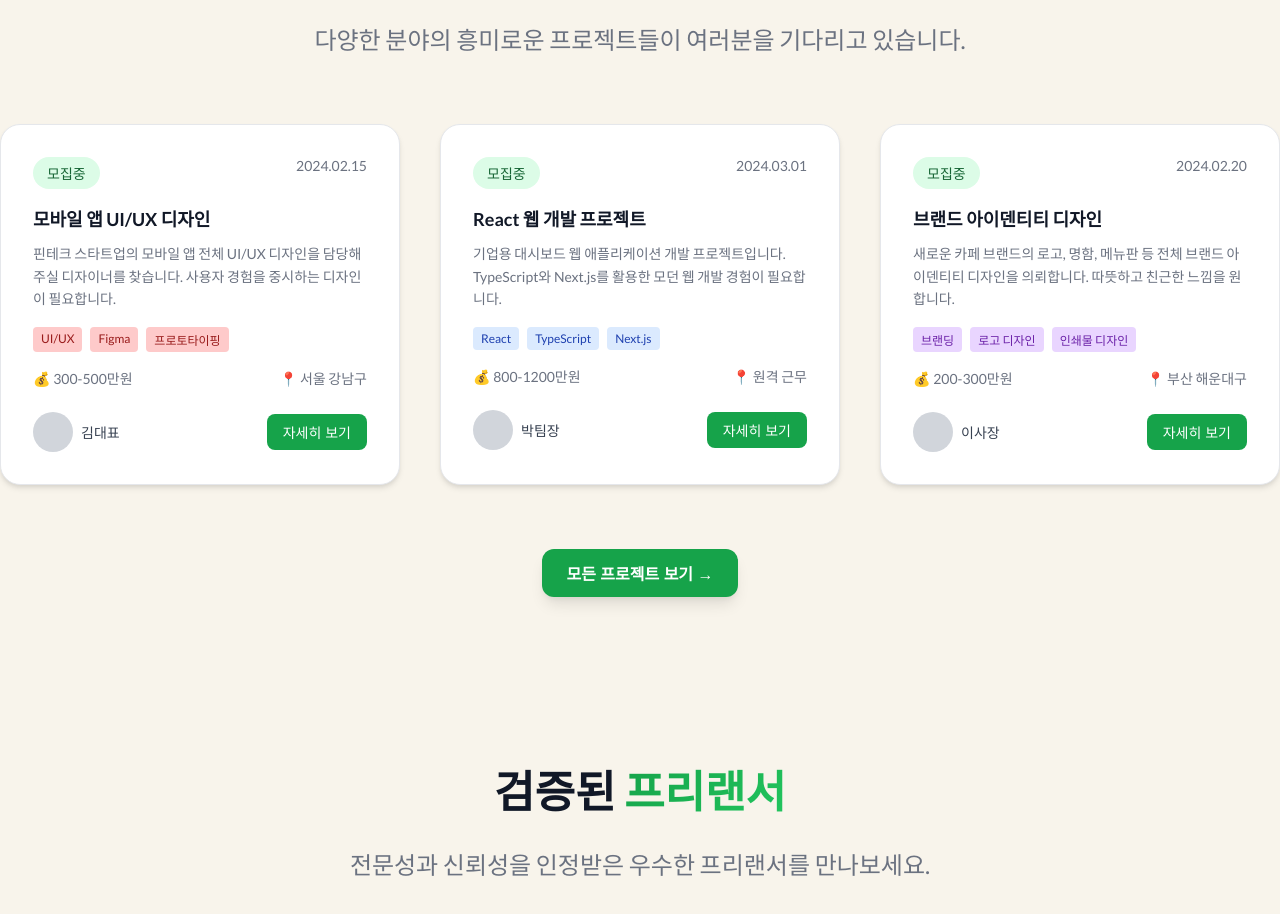
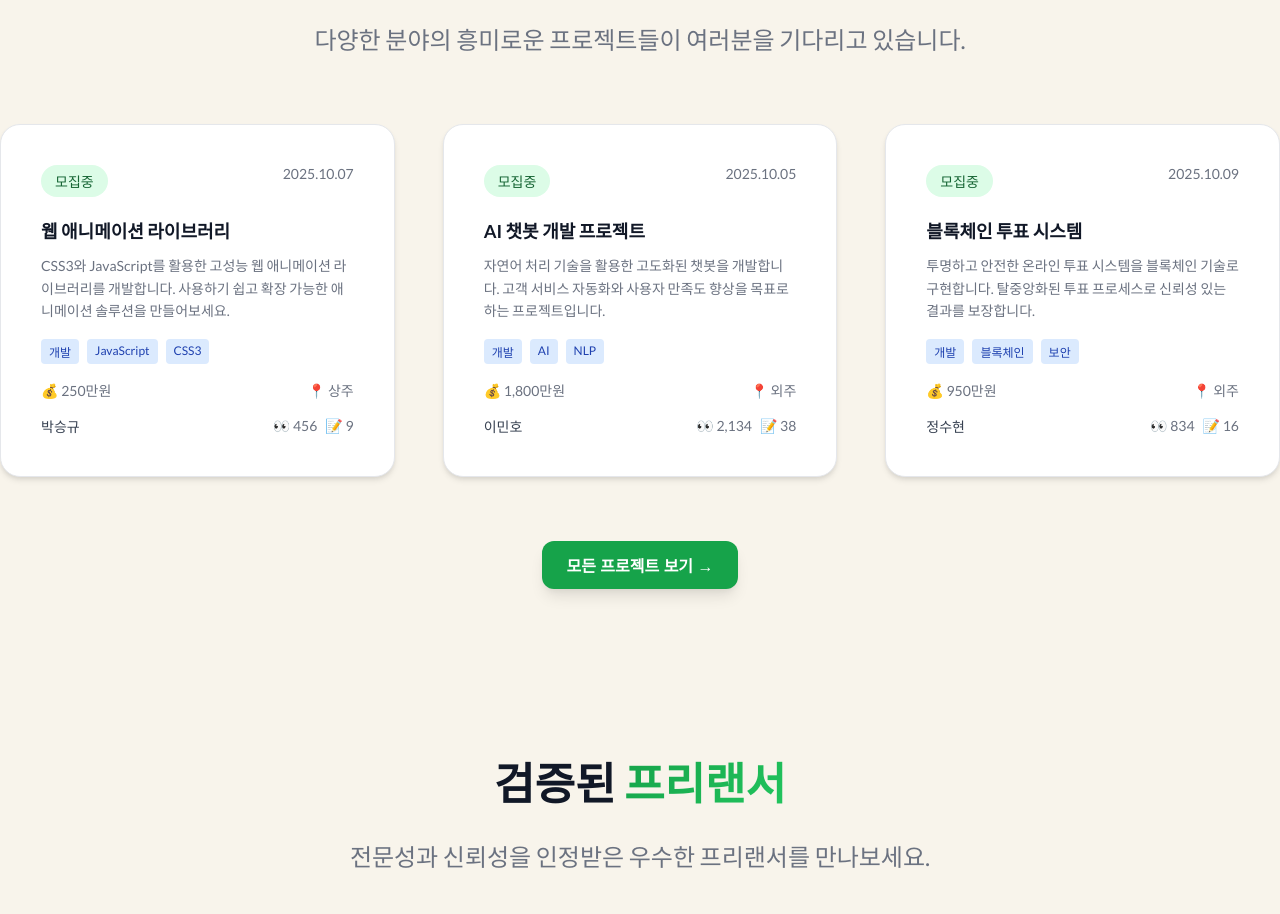
Before and after one commit to prgrms-aibe-devcourse/AIBE3-Project2-Team05, a Next.js app in the folder frontend/: page / in a window 1280 px wide. Shown: the part 1220-2134 px from the top of the page. Built offline with nearby package versions, Linux system fonts and the light colour scheme; no server answers.

Commit message:
✨ Modify Project Cards - Main Page

```diff
--- a/frontend/src/app/page.tsx
+++ b/frontend/src/app/page.tsx
@@ -1,12 +1,28 @@
 "use client";
 
+import { useUser } from '@/app/context/UserContext';
 import { useEffect, useState } from "react";
 
 export default function HomePage() {
+  const { username, isLoaded } = useUser();
+
   // 회전하는 텍스트를 위한 상태
   const [currentTextIndex, setCurrentTextIndex] = useState(0);
   const [isAnimating, setIsAnimating] = useState(false);
   const rotatingTexts = ["프리랜서", "프로젝트", "AI 매칭"];
+
+  // 프로젝트 카드 클릭 핸들러
+  const handleProjectClick = (projectId: number) => {
+    if (!isLoaded) return; // 로딩 중이면 대기
+
+    if (!username) {
+      alert('프로젝트 상세 정보를 보려면 로그인이 필요합니다.');
+      window.location.href = '/members/login';
+      return;
+    }
+
+    window.location.href = `/projects/${projectId}`;
+  };
 
   // 텍스트 자동 회전 효과
   useEffect(() => {
@@ -179,17 +195,22 @@ export default function HomePage() {
               }}>
                 다양한 분야의 흥미로운 프로젝트들이 여러분을 기다리고 있습니다.
               </p>
-            </div>            <div className="grid grid-cols-1 md:grid-cols-3 gap-10" style={{ display: 'grid', gridTemplateColumns: 'repeat(auto-fit, minmax(340px, 1fr))', gap: '40px' }}>
-              <div className="bg-white rounded-2xl shadow-sm border border-gray-200 overflow-hidden hover:shadow-2xl hover:transform hover:scale-105 transition-all duration-500 ease-out cursor-pointer" style={{
+            </div>            <div className="grid grid-cols-1 md:grid-cols-3 gap-12" style={{ display: 'grid', gridTemplateColumns: 'repeat(auto-fit, minmax(380px, 1fr))', gap: '48px' }}>
+              {/* 프로젝트 1: 웹 애니메이션 라이브러리 */}
+              <div
+                className="bg-white rounded-2xl shadow-sm border border-gray-200 overflow-hidden hover:shadow-2xl hover:transform hover:scale-105 transition-all duration-500 ease-out cursor-pointer"
+                style={{
                   backgroundColor: 'white',
                   borderRadius: '20px',
                   boxShadow: '0 4px 6px -1px rgba(0, 0, 0, 0.1), 0 2px 4px -1px rgba(0, 0, 0, 0.06)',
                   border: '1px solid #e5e7eb',
                   overflow: 'hidden',
                   transition: 'all 0.5s cubic-bezier(0.4, 0, 0.2, 1)'
-              }}>
-                <div className="p-8" style={{ padding: '32px' }}>
-                  <div className="flex justify-between items-start mb-4" style={{ marginBottom: '16px' }}>
+                }}
+                onClick={() => handleProjectClick(23)}
+              >
+                <div className="p-10" style={{ padding: '40px' }}>
+                  <div className="flex justify-between items-start mb-6" style={{ marginBottom: '20px' }}>
                     <span className="px-3 py-1 bg-green-100 text-green-800 rounded-full text-sm" style={{
                       padding: '6px 14px',
                       backgroundColor: '#dcfce7',
@@ -200,77 +221,73 @@ export default function HomePage() {
                       모집중
                     </span>
                     <div className="text-sm text-gray-500" style={{ fontSize: '14px', color: '#6b7280' }}>
-                      2024.02.15
+                      2025.10.07
                     </div>
                   </div>
                   <h3 className="font-bold text-lg mb-3" style={{ fontWeight: '700', fontSize: '18px', marginBottom: '12px', color: '#111827' }}>
-                    모바일 앱 UI/UX 디자인
+                    웹 애니메이션 라이브러리
                   </h3>
                   <p className="text-gray-600 text-sm mb-4" style={{ color: '#6b7280', fontSize: '14px', marginBottom: '16px', lineHeight: '1.6' }}>
-                    핀테크 스타트업의 모바일 앱 전체 UI/UX 디자인을 담당해주실 디자이너를 찾습니다. 사용자 경험을 중시하는 디자인이 필요합니다.
+                    CSS3와 JavaScript를 활용한 고성능 웹 애니메이션 라이브러리를 개발합니다. 사용하기 쉽고 확장 가능한 애니메이션 솔루션을 만들어보세요.
                   </p>
                   <div className="flex flex-wrap gap-2 mb-4" style={{ display: 'flex', flexWrap: 'wrap', gap: '8px', marginBottom: '16px' }}>
-                    <span className="px-2 py-1 bg-red-100 text-red-800 rounded text-xs" style={{
+                    <span className="px-2 py-1 bg-blue-100 text-blue-800 rounded text-xs" style={{
                       padding: '4px 8px',
-                      backgroundColor: '#fecaca',
-                      color: '#991b1b',
+                      backgroundColor: '#dbeafe',
+                      color: '#1e40af',
                       borderRadius: '4px',
                       fontSize: '12px'
-                    }}>UI/UX</span>
-                    <span className="px-2 py-1 bg-red-100 text-red-800 rounded text-xs" style={{
+                    }}>개발</span>
+                    <span className="px-2 py-1 bg-blue-100 text-blue-800 rounded text-xs" style={{
                       padding: '4px 8px',
-                      backgroundColor: '#fecaca',
-                      color: '#991b1b',
+                      backgroundColor: '#dbeafe',
+                      color: '#1e40af',
                       borderRadius: '4px',
                       fontSize: '12px'
-                    }}>Figma</span>
-                    <span className="px-2 py-1 bg-red-100 text-red-800 rounded text-xs" style={{
+                    }}>JavaScript</span>
+                    <span className="px-2 py-1 bg-blue-100 text-blue-800 rounded text-xs" style={{
                       padding: '4px 8px',
-                      backgroundColor: '#fecaca',
-                      color: '#991b1b',
+                      backgroundColor: '#dbeafe',
+                      color: '#1e40af',
                       borderRadius: '4px',
                       fontSize: '12px'
-                    }}>프로토타이핑</span>
+                    }}>CSS3</span>
                   </div>
-                  <div className="flex justify-between items-center text-sm text-gray-500" style={{ fontSize: '14px', color: '#6b7280' }}>
+                  <div className="flex justify-between items-center text-sm text-gray-500 mb-4" style={{ fontSize: '14px', color: '#6b7280', marginBottom: '16px' }}>
                     <div className="flex items-center gap-1" style={{ display: 'flex', alignItems: 'center', gap: '4px' }}>
-                      <span>💰 300-500만원</span>
+                      <span>💰 250만원</span>
                     </div>
                     <div className="flex items-center gap-2" style={{ display: 'flex', alignItems: 'center', gap: '8px' }}>
-                      <span>📍 서울 강남구</span>
+                      <span>📍 상주</span>
                     </div>
                   </div>
-                  <div className="mt-6 flex items-center justify-between" style={{ marginTop: '24px' }}>
+                  <div className="flex justify-between items-center text-sm" style={{ fontSize: '14px' }}>
                     <div className="flex items-center gap-2" style={{ display: 'flex', alignItems: 'center', gap: '8px' }}>
-                      <div className="w-10 h-10 bg-gray-300 rounded-full" style={{ width: '40px', height: '40px', backgroundColor: '#d1d5db', borderRadius: '50%' }}></div>
-                      <span className="text-sm text-gray-700" style={{ fontSize: '14px', color: '#374151' }}>김대표</span>
+                      <span className="text-gray-700" style={{ color: '#374151' }}>박승규</span>
                     </div>
-                    <button className="px-4 py-2 bg-green-600 text-white rounded-lg text-sm hover:bg-green-700 transition-colors" style={{
-                      padding: '8px 16px',
-                      backgroundColor: '#16a34a',
-                      color: 'white',
-                      borderRadius: '8px',
-                      fontSize: '14px',
-                      border: 'none',
-                      cursor: 'pointer',
-                      transition: 'background-color 0.2s'
-                    }}>
-                      자세히 보기
-                    </button>
+                    <div className="flex items-center gap-2 text-gray-500" style={{ display: 'flex', alignItems: 'center', gap: '8px', color: '#6b7280' }}>
+                      <span>👀 456</span>
+                      <span>📝 9</span>
+                    </div>
                   </div>
                 </div>
               </div>
 
-              <div className="bg-white rounded-2xl shadow-sm border border-gray-200 overflow-hidden hover:shadow-2xl hover:transform hover:scale-105 transition-all duration-500 ease-out cursor-pointer" style={{
+              {/* 프로젝트 2: AI 챗봇 개발 프로젝트 */}
+              <div
+                className="bg-white rounded-2xl shadow-sm border border-gray-200 overflow-hidden hover:shadow-2xl hover:transform hover:scale-105 transition-all duration-500 ease-out cursor-pointer"
+                style={{
                   backgroundColor: 'white',
                   borderRadius: '20px',
                   boxShadow: '0 4px 6px -1px rgba(0, 0, 0, 0.1), 0 2px 4px -1px rgba(0, 0, 0, 0.06)',
                   border: '1px solid #e5e7eb',
                   overflow: 'hidden',
                   transition: 'all 0.5s cubic-bezier(0.4, 0, 0.2, 1)'
-              }}>
-                <div className="p-8" style={{ padding: '32px' }}>
-                  <div className="flex justify-between items-start mb-4" style={{ marginBottom: '16px' }}>
+                }}
+                onClick={() => handleProjectClick(24)}
+              >
+                <div className="p-10" style={{ padding: '40px' }}>
+                  <div className="flex justify-between items-start mb-6" style={{ marginBottom: '20px' }}>
                     <span className="px-3 py-1 bg-green-100 text-green-800 rounded-full text-sm" style={{
                       padding: '6px 14px',
                       backgroundColor: '#dcfce7',
@@ -281,14 +298,14 @@ export default function HomePage() {
                       모집중
                     </span>
                     <div className="text-sm text-gray-500" style={{ fontSize: '14px', color: '#6b7280' }}>
-                      2024.03.01
+                      2025.10.05
                     </div>
                   </div>
                   <h3 className="font-bold text-lg mb-3" style={{ fontWeight: '700', fontSize: '18px', marginBottom: '12px', color: '#111827' }}>
-                    React 웹 개발 프로젝트
+                    AI 챗봇 개발 프로젝트
                   </h3>
                   <p className="text-gray-600 text-sm mb-4" style={{ color: '#6b7280', fontSize: '14px', marginBottom: '16px', lineHeight: '1.6' }}>
-                    기업용 대시보드 웹 애플리케이션 개발 프로젝트입니다. TypeScript와 Next.js를 활용한 모던 웹 개발 경험이 필요합니다.
+                    자연어 처리 기술을 활용한 고도화된 챗봇을 개발합니다. 고객 서비스 자동화와 사용자 만족도 향상을 목표로 하는 프로젝트입니다.
                   </p>
                   <div className="flex flex-wrap gap-2 mb-4" style={{ display: 'flex', flexWrap: 'wrap', gap: '8px', marginBottom: '16px' }}>
                     <span className="px-2 py-1 bg-blue-100 text-blue-800 rounded text-xs" style={{
@@ -297,59 +314,57 @@ export default function HomePage() {
                       color: '#1e40af',
                       borderRadius: '4px',
                       fontSize: '12px'
-                    }}>React</span>
+                    }}>개발</span>
                     <span className="px-2 py-1 bg-blue-100 text-blue-800 rounded text-xs" style={{
                       padding: '4px 8px',
                       backgroundColor: '#dbeafe',
                       color: '#1e40af',
                       borderRadius: '4px',
                       fontSize: '12px'
-                    }}>TypeScript</span>
+                    }}>AI</span>
                     <span className="px-2 py-1 bg-blue-100 text-blue-800 rounded text-xs" style={{
                       padding: '4px 8px',
                       backgroundColor: '#dbeafe',
                       color: '#1e40af',
                       borderRadius: '4px',
                       fontSize: '12px'
-                    }}>Next.js</span>
+                    }}>NLP</span>
                   </div>
-                  <div className="flex justify-between items-center text-sm text-gray-500" style={{ fontSize: '14px', color: '#6b7280' }}>
+                  <div className="flex justify-between items-center text-sm text-gray-500 mb-4" style={{ fontSize: '14px', color: '#6b7280', marginBottom: '16px' }}>
                     <div className="flex items-center gap-1" style={{ display: 'flex', alignItems: 'center', gap: '4px' }}>
-                      <span>💰 800-1200만원</span>
+                      <span>💰 1,800만원</span>
                     </div>
                     <div className="flex items-center gap-2" style={{ display: 'flex', alignItems: 'center', gap: '8px' }}>
-                      <span>📍 원격 근무</span>
+                      <span>📍 외주</span>
                     </div>
                   </div>
-                  <div className="mt-6 flex items-center justify-between" style={{ marginTop: '24px' }}>
+                  <div className="flex justify-between items-center text-sm" style={{ fontSize: '14px' }}>
                     <div className="flex items-center gap-2" style={{ display: 'flex', alignItems: 'center', gap: '8px' }}>
-                      <div className="w-10 h-10 bg-gray-300 rounded-full" style={{ width: '40px', height: '40px', backgroundColor: '#d1d5db', borderRadius: '50%' }}></div>
-                      <span className="text-sm text-gray-700" style={{ fontSize: '14px', color: '#374151' }}>박팀장</span>
-                    </div>                    <button className="px-4 py-2 bg-green-600 text-white rounded-lg text-sm hover:bg-green-700 transition-colors" style={{
-                      padding: '8px 16px',
-                      backgroundColor: '#16a34a',
-                      color: 'white',
-                      borderRadius: '8px',
-                      fontSize: '14px',
-                      border: 'none',
-                      cursor: 'pointer',
-                      transition: 'background-color 0.2s'
-                    }}>
-                      자세히 보기
-                    </button>
+                      <span className="text-gray-700" style={{ color: '#374151' }}>이민호</span>
+                    </div>
+                    <div className="flex items-center gap-2 text-gray-500" style={{ display: 'flex', alignItems: 'center', gap: '8px', color: '#6b7280' }}>
+                      <span>👀 2,134</span>
+                      <span>📝 38</span>
                     </div>
                   </div>
                 </div>
-              <div className="bg-white rounded-2xl shadow-sm border border-gray-200 overflow-hidden hover:shadow-2xl hover:transform hover:scale-105 transition-all duration-500 ease-out cursor-pointer" style={{
+              </div>
+
+              {/* 프로젝트 3: 블록체인 투표 시스템 */}
+              <div
+                className="bg-white rounded-2xl shadow-sm border border-gray-200 overflow-hidden hover:shadow-2xl hover:transform hover:scale-105 transition-all duration-500 ease-out cursor-pointer"
+                style={{
                   backgroundColor: 'white',
                   borderRadius: '20px',
                   boxShadow: '0 4px 6px -1px rgba(0, 0, 0, 0.1), 0 2px 4px -1px rgba(0, 0, 0, 0.06)',
                   border: '1px solid #e5e7eb',
                   overflow: 'hidden',
                   transition: 'all 0.5s cubic-bezier(0.4, 0, 0.2, 1)'
-              }}>
-                <div className="p-8" style={{ padding: '32px' }}>
-                  <div className="flex justify-between items-start mb-4" style={{ marginBottom: '16px' }}>
+                }}
+                onClick={() => handleProjectClick(25)}
+              >
+                <div className="p-10" style={{ padding: '40px' }}>
+                  <div className="flex justify-between items-start mb-6" style={{ marginBottom: '20px' }}>
                     <span className="px-3 py-1 bg-green-100 text-green-800 rounded-full text-sm" style={{
                       padding: '6px 14px',
                       backgroundColor: '#dcfce7',
@@ -360,69 +375,62 @@ export default function HomePage() {
                       모집중
                     </span>
                     <div className="text-sm text-gray-500" style={{ fontSize: '14px', color: '#6b7280' }}>
-                      2024.02.20
+                      2025.10.09
                     </div>
                   </div>
                   <h3 className="font-bold text-lg mb-3" style={{ fontWeight: '700', fontSize: '18px', marginBottom: '12px', color: '#111827' }}>
-                    브랜드 아이덴티티 디자인
+                    블록체인 투표 시스템
                   </h3>
                   <p className="text-gray-600 text-sm mb-4" style={{ color: '#6b7280', fontSize: '14px', marginBottom: '16px', lineHeight: '1.6' }}>
-                    새로운 카페 브랜드의 로고, 명함, 메뉴판 등 전체 브랜드 아이덴티티 디자인을 의뢰합니다. 따뜻하고 친근한 느낌을 원합니다.
+                    투명하고 안전한 온라인 투표 시스템을 블록체인 기술로 구현합니다. 탈중앙화된 투표 프로세스로 신뢰성 있는 결과를 보장합니다.
                   </p>
                   <div className="flex flex-wrap gap-2 mb-4" style={{ display: 'flex', flexWrap: 'wrap', gap: '8px', marginBottom: '16px' }}>
-                    <span className="px-2 py-1 bg-purple-100 text-purple-800 rounded text-xs" style={{
+                    <span className="px-2 py-1 bg-blue-100 text-blue-800 rounded text-xs" style={{
                       padding: '4px 8px',
-                      backgroundColor: '#e9d5ff',
-                      color: '#6b21a8',
+                      backgroundColor: '#dbeafe',
+                      color: '#1e40af',
                       borderRadius: '4px',
                       fontSize: '12px'
-                    }}>브랜딩</span>
-                    <span className="px-2 py-1 bg-purple-100 text-purple-800 rounded text-xs" style={{
+                    }}>개발</span>
+                    <span className="px-2 py-1 bg-blue-100 text-blue-800 rounded text-xs" style={{
                       padding: '4px 8px',
-                      backgroundColor: '#e9d5ff',
-                      color: '#6b21a8',
+                      backgroundColor: '#dbeafe',
+                      color: '#1e40af',
                       borderRadius: '4px',
                       fontSize: '12px'
-                    }}>로고 디자인</span>
-                    <span className="px-2 py-1 bg-purple-100 text-purple-800 rounded text-xs" style={{
+                    }}>블록체인</span>
+                    <span className="px-2 py-1 bg-blue-100 text-blue-800 rounded text-xs" style={{
                       padding: '4px 8px',
-                      backgroundColor: '#e9d5ff',
-                      color: '#6b21a8',
+                      backgroundColor: '#dbeafe',
+                      color: '#1e40af',
                       borderRadius: '4px',
                       fontSize: '12px'
-                    }}>인쇄물 디자인</span>
+                    }}>보안</span>
                   </div>
-                  <div className="flex justify-between items-center text-sm text-gray-500" style={{ fontSize: '14px', color: '#6b7280' }}>
+                  <div className="flex justify-between items-center text-sm text-gray-500 mb-4" style={{ fontSize: '14px', color: '#6b7280', marginBottom: '16px' }}>
                     <div className="flex items-center gap-1" style={{ display: 'flex', alignItems: 'center', gap: '4px' }}>
-                      <span>💰 200-300만원</span>
+                      <span>💰 950만원</span>
                     </div>
                     <div className="flex items-center gap-2" style={{ display: 'flex', alignItems: 'center', gap: '8px' }}>
-                      <span>📍 부산 해운대구</span>
+                      <span>📍 외주</span>
                     </div>
                   </div>
-                  <div className="mt-6 flex items-center justify-between" style={{ marginTop: '24px' }}>
+                  <div className="flex justify-between items-center text-sm" style={{ fontSize: '14px' }}>
                     <div className="flex items-center gap-2" style={{ display: 'flex', alignItems: 'center', gap: '8px' }}>
-                      <div className="w-10 h-10 bg-gray-300 rounded-full" style={{ width: '40px', height: '40px', backgroundColor: '#d1d5db', borderRadius: '50%' }}></div>
-                      <span className="text-sm text-gray-700" style={{ fontSize: '14px', color: '#374151' }}>이사장</span>
+                      <span className="text-gray-700" style={{ color: '#374151' }}>정수현</span>
                     </div>
-                    <button className="px-4 py-2 bg-green-600 text-white rounded-lg text-sm hover:bg-green-700 transition-colors" style={{
-                      padding: '8px 16px',
-                      backgroundColor: '#16a34a',
-                      color: 'white',
-                      borderRadius: '8px',
-                      fontSize: '14px',
-                      border: 'none',
-                      cursor: 'pointer',
-                      transition: 'background-color 0.2s'
-                    }}>
-                      자세히 보기
-                    </button>
+                    <div className="flex items-center gap-2 text-gray-500" style={{ display: 'flex', alignItems: 'center', gap: '8px', color: '#6b7280' }}>
+                      <span>👀 834</span>
+                      <span>📝 16</span>
+                    </div>
                   </div>
                 </div>
               </div>
             </div>
             <div className="text-center mt-16" style={{ marginTop: '64px' }}>
-              <button className="px-6 py-3 bg-green-600 text-white rounded-xl hover:bg-green-700 hover:transform hover:scale-105 transition-all duration-300 ease-out shadow-lg hover:shadow-xl font-semibold text-base" style={{
+              <button
+                className="px-6 py-3 bg-green-600 text-white rounded-xl hover:bg-green-700 hover:transform hover:scale-105 transition-all duration-300 ease-out shadow-lg hover:shadow-xl font-semibold text-base"
+                style={{
                   padding: '12px 24px',
                   backgroundColor: '#16a34a',
                   color: 'white',
@@ -433,7 +441,9 @@ export default function HomePage() {
                   fontSize: '16px',
                   fontWeight: '600',
                   boxShadow: '0 10px 15px -3px rgba(0, 0, 0, 0.1), 0 4px 6px -2px rgba(0, 0, 0, 0.05)'
-              }}>
+                }}
+                onClick={() => window.location.href = '/projects'}
+              >
                 모든 프로젝트 보기 →
               </button>
             </div>
```
Lines whose indentation alone changed are shown as unchanged.
